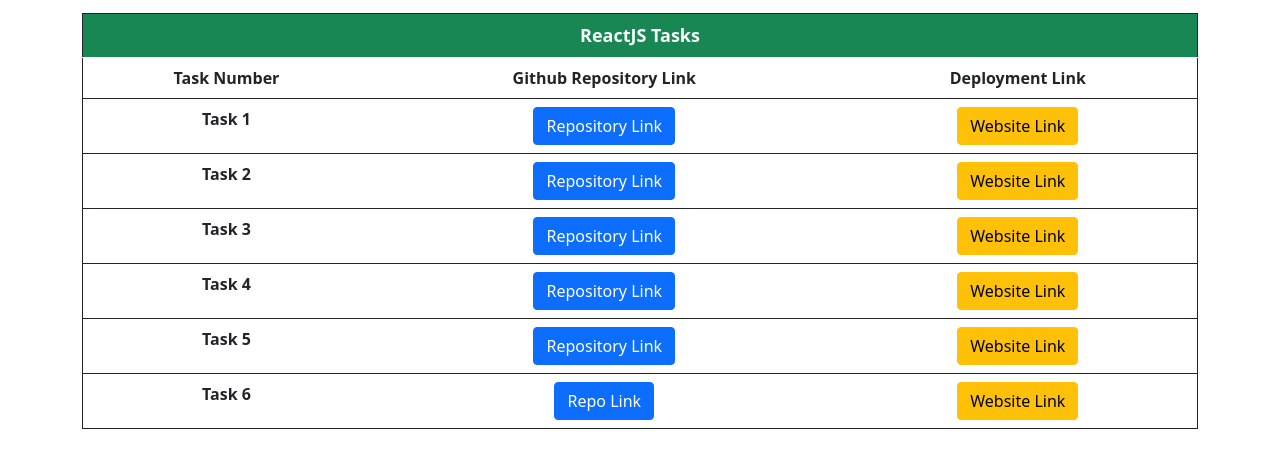
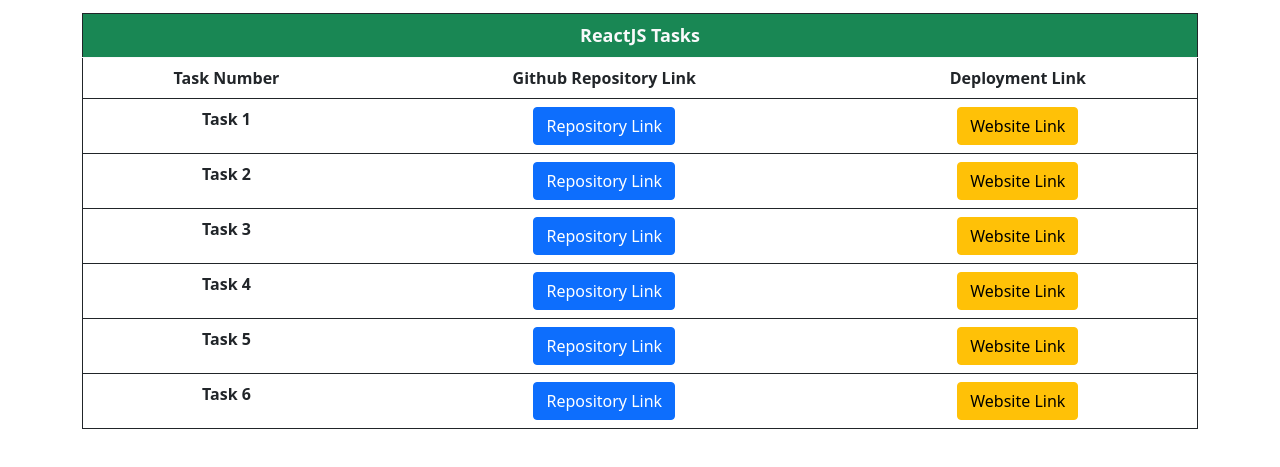
Before and after one commit to YasJAin/tasks-react, a plain HTML site: page index.html in a window 1280 px wide. Shown: the part 105-572 px from the top of the page. Drawn offline with nearby package versions, Linux system fonts and the light colour scheme.

Commit message:
Update index.html

```diff
--- a/index.html
+++ b/index.html
@@ -49,7 +49,7 @@
             </tr>
             <tr>
                 <th>Task 6</th>
-                <td><a href="https://github.com/YasJAin/react-task-6" class="btn btn-primary">Repo Link</a></td>
+                <td><a href="https://github.com/YasJAin/react-task-6" class="btn btn-primary">Repository Link</a></td>
                 <td><a href="https://react-task-6-one.vercel.app/" class="btn btn-warning">Website Link</a></td>
             </tr>
         </table>
```
